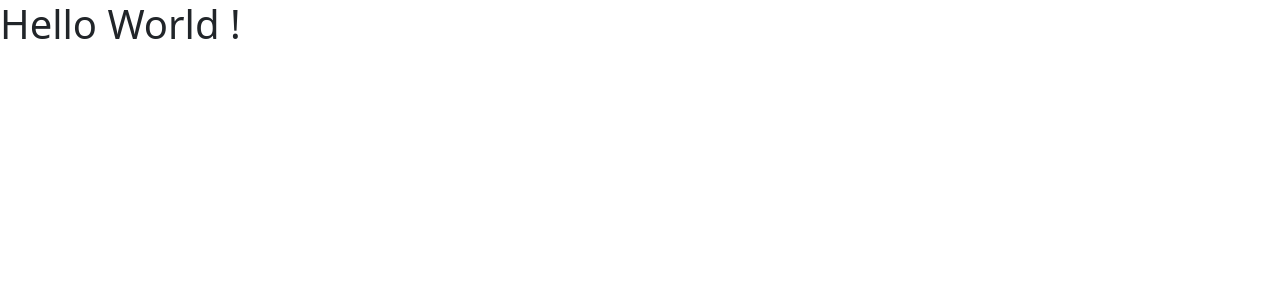
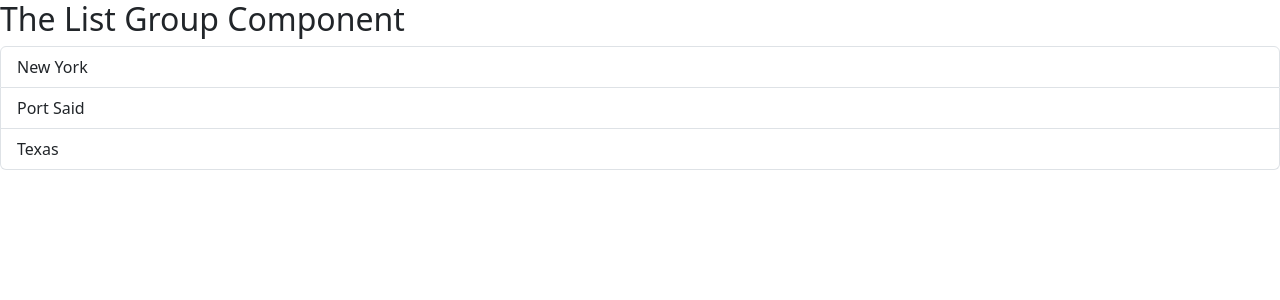
Before and after one commit to batman-2006/react_app, a React (Vite) app: page / in a window 1280 px wide. Shown: the top 300 px of the page. Built offline with nearby package versions, Linux system fonts and the light colour scheme.

Commit message:
Created The ListGroup Component

```diff
--- a/src/App.tsx
+++ b/src/App.tsx
@@ -1,9 +1,8 @@
-import './msg'
-import Msg from './msg'
+import ListGroup from './components/ListGroup';
 
 function app ()
 {
-  return <div><Msg></Msg></div>
+  return <div><ListGroup></ListGroup></div>
 }
 
 export default app;
--- /dev/null
+++ b/src/components/ListGroup.tsx
@@ -0,0 +1,27 @@
+
+function ListGroup ()
+{
+
+    const items =
+    [
+        'New York',
+        'Port Said',
+        'Texas',
+    ];
+
+
+    return (
+  <>
+    <h2>The List Group Component</h2>
+      <ul className="list-group">
+       {
+       items.map((item) => (
+       <li key={item} className="list-group-item">{item}</li>
+       ))
+       }
+      </ul>
+  </>
+    );
+}
+
+export default ListGroup;
```
